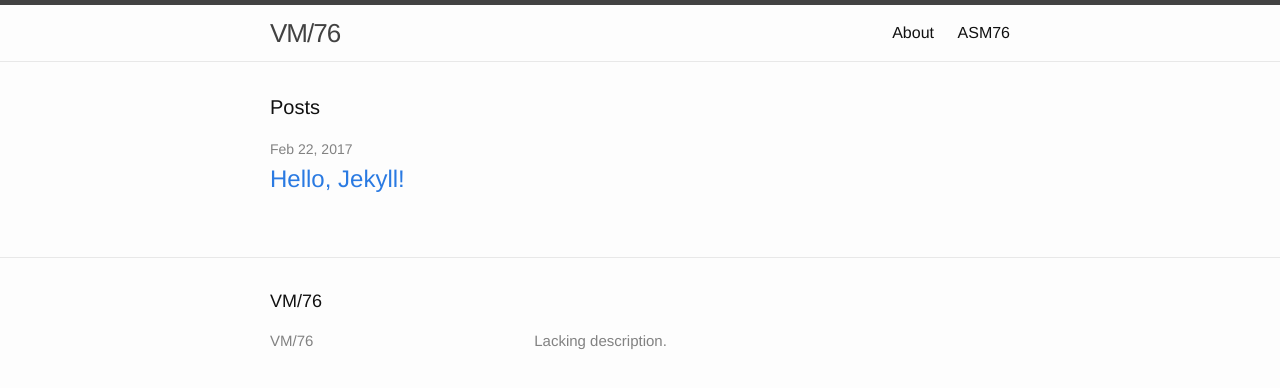
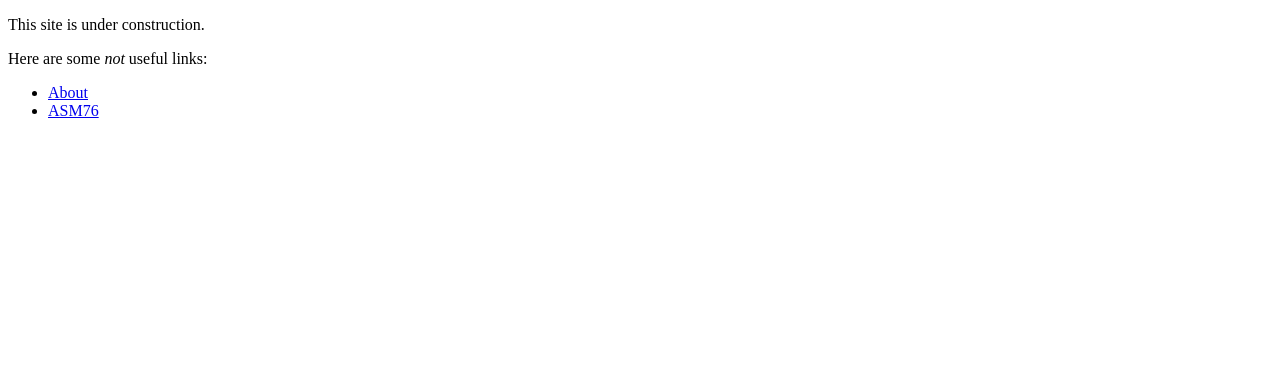
Before and after one commit to IcebergThings/VM-76, a Jekyll site: the page built from index.html, in a window 1280 px wide. Shown: the top 388 px of the page. Built offline with Jekyll 4.4.1, drawn with Linux system fonts in a browser that asks for light colours.

Commit message:
解除主题、其他改变

```diff
--- a/_config.yml
+++ b/_config.yml
@@ -1,23 +1,15 @@
-# Welcome to Jekyll!
-#
-# This config file is meant for settings that affect your whole blog, values
-# which you are expected to set up once and rarely edit after that. If you find
-# yourself editing this file very often, consider using Jekyll's data files
-# feature for the data you need to update frequently.
-#
-# For technical reasons, this file is *NOT* reloaded automatically when you use
-# 'bundle exec jekyll serve'. If you change this file, please restart the server process.
-
-# Site settings
-# These are used to personalize your new site. If you look in the HTML files,
-# you will see them accessed via {{ site.title }}, {{ site.email }}, and so on.
-# You can create any custom variable you would like, and they will be accessible
-# in the templates via {{ site.myvariable }}.
+# site settings
 title: VM/76
 description: >
   Lacking description.
 baseurl: "" # the subpath of your site, e.g. /blog
 url: "" # the base hostname & protocol for your site, e.g. http://example.com
+permalink: /blog/:categories/:title.html
+timezone: Asia/Shanghai
+
+# something extra
+sass:
+  style: compressed
 
 # ‘serve’ command options
 port: 8076
--- a/_layouts/default.html
+++ b/_layouts/default.html
@@ -6,21 +6,15 @@
 		<meta name="viewport" content="width=device-width, initial-scale=1">
 		<title>{% if page.title %}{{ page.title | escape }}{% else %}{{ site.title | escape }}{% endif %}</title>
 		<meta name="description" content="{{ page.excerpt | default: site.description | strip_html | normalize_whitespace | truncate: 160 | escape }}">
-		<link rel="stylesheet" href="{{ "/assets/main.css" | relative_url }}">
-		<link rel="canonical" href="{{ page.url | replace:'index.html','' | absolute_url }}">
+		<link rel="stylesheet" href="{{ "/everything.css" | relative_url }}">
+		<link rel="canonical" href="{{ page.url | replace: "index.html", "" | absolute_url }}">
 	</head>
 	<body>
-		<header class="site-header" role="banner">
-			<div class="wrapper">
-				<a class="site-title" href="{{ "/" | relative_url}}">{{ site.title | escape }}</a>
+		<header>
+			<div class="wrapper"><!--
+				<a class="site-title" href="{{ "/" | relative_url }}">{{ site.title | escape }}</a>
 				<nav class="site-nav">
-					<span class="menu-icon">
-						<svg viewBox="0 0 18 15" width="18px" height="15px">
-							<path fill="#424242" d="M18,1.484c0,0.82-0.665,1.484-1.484,1.484H1.484C0.665,2.969,0,2.304,0,1.484l0,0C0,0.665,0.665,0,1.484,0 h15.031C17.335,0,18,0.665,18,1.484L18,1.484z"/>
-							<path fill="#424242" d="M18,7.516C18,8.335,17.335,9,16.516,9H1.484C0.665,9,0,8.335,0,7.516l0,0c0-0.82,0.665-1.484,1.484-1.484 h15.031C17.335,6.031,18,6.696,18,7.516L18,7.516z"/>
-							<path fill="#424242" d="M18,13.516C18,14.335,17.335,15,16.516,15H1.484C0.665,15,0,14.335,0,13.516l0,0 c0-0.82,0.665-1.484,1.484-1.484h15.031C17.335,12.031,18,12.696,18,13.516L18,13.516z"/>
-						</svg>
-					</span>
+					<span class="menu-icon"></span>
 					<div class="trigger">
 						{% for my_page in site.pages %}
 							{% if my_page.title %}
@@ -29,15 +23,15 @@
 						{% endfor %}
 					</div>
 				</nav>
-			</div>
+			--></div>
 		</header>
-		<main class="page-content" aria-label="Content">
+		<main>
 			<div class="wrapper">
 				{{ content }}
 			</div>
 		</main>
-		<footer class="site-footer">
-			<div class="wrapper">
+		<footer>
+			<div class="wrapper"><!--
 				<h2 class="footer-heading">{{ site.title | escape }}</h2>
 				<div class="footer-col-wrapper">
 					<div class="footer-col footer-col-1">
@@ -58,7 +52,7 @@
 						<p>{{ site.description | escape }}</p>
 					</div>
 				</div>
-			</div>
+			--></div>
 		</footer>
 	</body>
 </html>
--- a/_layouts/page.html
+++ b/_layouts/page.html
@@ -2,10 +2,8 @@
 layout: default
 ---
 
-<article class="post">
-	<header class="post-header">
-		<h1 class="post-title">{{ page.title | escape }}</h1>
-	</header>
+<article>
+	<h1 class="post-title">{{ page.title | escape }}</h1>
 	<div class="post-content">
 		{{ content }}
 	</div>
--- a/_layouts/home.html
+++ b/_layouts/posts.html
@@ -2,8 +2,8 @@
 layout: default
 ---
 
-<div class="home">
-	<h1 class="page-heading">Posts</h1>
+<div>
+	<h1>Posts</h1>
 	{{ content }}
 	<ul class="post-list">
 		{% for post in site.posts %}
--- /dev/null
+++ b/_sass/_base.scss
@@ -0,0 +1,12 @@
+body {
+	margin: 0;
+	padding: 0;
+}
+
+body {
+	font-family: sans-serif;
+	font-size: 12pt;
+	color: #111;
+	background-color: black;
+	font-kerning: normal;
+}
--- a/_sass/minima/_syntax-highlighting.scss
+++ b/_sass/_highlight.scss
@@ -3,7 +3,6 @@
  */
 .highlight {
   background: #fff;
-  @extend %vertical-rhythm;
 
   .highlighter-rouge & {
     background: #eef;
--- a/_sass/minima.scss
+++ /dev/null
@@ -1,43 +0,0 @@
-// Define defaults for each variable.
-
-$base-font-family: "Helvetica Neue", Helvetica, Arial, sans-serif !default;
-$base-font-size:   16px !default;
-$base-font-weight: 400 !default;
-$small-font-size:  $base-font-size * 0.875 !default;
-$base-line-height: 1.5 !default;
-
-$spacing-unit:     30px !default;
-
-$text-color:       #111 !default;
-$background-color: #fdfdfd !default;
-$brand-color:      #2a7ae2 !default;
-
-$grey-color:       #828282 !default;
-$grey-color-light: lighten($grey-color, 40%) !default;
-$grey-color-dark:  darken($grey-color, 25%) !default;
-
-// Width of the content area
-$content-width:    800px !default;
-
-$on-palm:          600px !default;
-$on-laptop:        800px !default;
-
-// Use media queries like this:
-// @include media-query($on-palm) {
-//   .wrapper {
-//     padding-right: $spacing-unit / 2;
-//     padding-left: $spacing-unit / 2;
-//   }
-// }
-@mixin media-query($device) {
-  @media screen and (max-width: $device) {
-    @content;
-  }
-}
-
-// Import partials.
-@import
-  "minima/base",
-  "minima/layout",
-  "minima/syntax-highlighting"
-;
--- a/_sass/minima/_base.scss
+++ /dev/null
@@ -1,198 +0,0 @@
-/**
- * Reset some basic elements
- */
-body, h1, h2, h3, h4, h5, h6,
-p, blockquote, pre, hr,
-dl, dd, ol, ul, figure {
-  margin: 0;
-  padding: 0;
-}
-
-
-
-/**
- * Basic styling
- */
-body {
-  font: $base-font-weight #{$base-font-size}/#{$base-line-height} $base-font-family;
-  color: $text-color;
-  background-color: $background-color;
-  -webkit-text-size-adjust: 100%;
-  -webkit-font-feature-settings: "kern" 1;
-     -moz-font-feature-settings: "kern" 1;
-       -o-font-feature-settings: "kern" 1;
-          font-feature-settings: "kern" 1;
-  font-kerning: normal;
-}
-
-
-
-/**
- * Set `margin-bottom` to maintain vertical rhythm
- */
-h1, h2, h3, h4, h5, h6,
-p, blockquote, pre,
-ul, ol, dl, figure,
-%vertical-rhythm {
-  margin-bottom: $spacing-unit / 2;
-}
-
-
-
-/**
- * Images
- */
-img {
-  max-width: 100%;
-  vertical-align: middle;
-}
-
-
-
-/**
- * Figures
- */
-figure > img {
-  display: block;
-}
-
-figcaption {
-  font-size: $small-font-size;
-}
-
-
-
-/**
- * Lists
- */
-ul, ol {
-  margin-left: $spacing-unit;
-}
-
-li {
-  > ul,
-  > ol {
-    margin-bottom: 0;
-  }
-}
-
-
-
-/**
- * Headings
- */
-h1, h2, h3, h4, h5, h6 {
-  font-weight: $base-font-weight;
-}
-
-
-
-/**
- * Links
- */
-a {
-  color: $brand-color;
-  text-decoration: none;
-
-  &:visited {
-    color: darken($brand-color, 15%);
-  }
-
-  &:hover {
-    color: $text-color;
-    text-decoration: underline;
-  }
-}
-
-
-
-/**
- * Blockquotes
- */
-blockquote {
-  color: $grey-color;
-  border-left: 4px solid $grey-color-light;
-  padding-left: $spacing-unit / 2;
-  font-size: 18px;
-  letter-spacing: -1px;
-  font-style: italic;
-
-  > :last-child {
-    margin-bottom: 0;
-  }
-}
-
-
-
-/**
- * Code formatting
- */
-pre,
-code {
-  font-size: 15px;
-  border: 1px solid $grey-color-light;
-  border-radius: 3px;
-  background-color: #eef;
-}
-
-code {
-  padding: 1px 5px;
-}
-
-pre {
-  padding: 8px 12px;
-  overflow-x: auto;
-
-  > code {
-    border: 0;
-    padding-right: 0;
-    padding-left: 0;
-  }
-}
-
-
-
-/**
- * Wrapper
- */
-.wrapper {
-  max-width: -webkit-calc(#{$content-width} - (#{$spacing-unit} * 2));
-  max-width:         calc(#{$content-width} - (#{$spacing-unit} * 2));
-  margin-right: auto;
-  margin-left: auto;
-  padding-right: $spacing-unit;
-  padding-left: $spacing-unit;
-  @extend %clearfix;
-
-  @include media-query($on-laptop) {
-    max-width: -webkit-calc(#{$content-width} - (#{$spacing-unit}));
-    max-width:         calc(#{$content-width} - (#{$spacing-unit}));
-    padding-right: $spacing-unit / 2;
-    padding-left: $spacing-unit / 2;
-  }
-}
-
-
-
-/**
- * Clearfix
- */
-%clearfix:after {
-  content: "";
-  display: table;
-  clear: both;
-}
-
-
-
-/**
- * Icons
- */
-.icon > svg {
-  display: inline-block;
-  vertical-align: middle;
-
-  path {
-    fill: $grey-color;
-  }
-}
--- a/_sass/minima/_layout.scss
+++ /dev/null
@@ -1,237 +0,0 @@
-/**
- * Site header
- */
-.site-header {
-  border-top: 5px solid $grey-color-dark;
-  border-bottom: 1px solid $grey-color-light;
-  min-height: 56px;
-
-  // Positioning context for the mobile navigation icon
-  position: relative;
-}
-
-.site-title {
-  font-size: 26px;
-  font-weight: 300;
-  line-height: 56px;
-  letter-spacing: -1px;
-  margin-bottom: 0;
-  float: left;
-
-  &,
-  &:visited {
-    color: $grey-color-dark;
-  }
-}
-
-.site-nav {
-  float: right;
-  line-height: 56px;
-
-  .menu-icon {
-    display: none;
-  }
-
-  .page-link {
-    color: $text-color;
-    line-height: $base-line-height;
-
-    // Gaps between nav items, but not on the last one
-    &:not(:last-child) {
-      margin-right: 20px;
-    }
-  }
-
-  @include media-query($on-palm) {
-    position: absolute;
-    top: 9px;
-    right: $spacing-unit / 2;
-    background-color: $background-color;
-    border: 1px solid $grey-color-light;
-    border-radius: 5px;
-    text-align: right;
-
-    .menu-icon {
-      display: block;
-      float: right;
-      width: 36px;
-      height: 26px;
-      line-height: 0;
-      padding-top: 10px;
-      text-align: center;
-
-      > svg path {
-        fill: $grey-color-dark;
-      }
-    }
-
-    .trigger {
-      clear: both;
-      display: none;
-    }
-
-    &:hover .trigger {
-      display: block;
-      padding-bottom: 5px;
-    }
-
-    .page-link {
-      display: block;
-      padding: 5px 10px;
-
-      &:not(:last-child) {
-        margin-right: 0;
-      }
-      margin-left: 20px;
-    }
-  }
-}
-
-
-
-/**
- * Site footer
- */
-.site-footer {
-  border-top: 1px solid $grey-color-light;
-  padding: $spacing-unit 0;
-}
-
-.footer-heading {
-  font-size: 18px;
-  margin-bottom: $spacing-unit / 2;
-}
-
-.contact-list,
-.social-media-list {
-  list-style: none;
-  margin-left: 0;
-}
-
-.footer-col-wrapper {
-  font-size: 15px;
-  color: $grey-color;
-  margin-left: -$spacing-unit / 2;
-  @extend %clearfix;
-}
-
-.footer-col {
-  float: left;
-  margin-bottom: $spacing-unit / 2;
-  padding-left: $spacing-unit / 2;
-}
-
-.footer-col-1 {
-  width: -webkit-calc(35% - (#{$spacing-unit} / 2));
-  width:         calc(35% - (#{$spacing-unit} / 2));
-}
-
-.footer-col-2 {
-  width: -webkit-calc(20% - (#{$spacing-unit} / 2));
-  width:         calc(20% - (#{$spacing-unit} / 2));
-}
-
-.footer-col-3 {
-  width: -webkit-calc(45% - (#{$spacing-unit} / 2));
-  width:         calc(45% - (#{$spacing-unit} / 2));
-}
-
-@include media-query($on-laptop) {
-  .footer-col-1,
-  .footer-col-2 {
-    width: -webkit-calc(50% - (#{$spacing-unit} / 2));
-    width:         calc(50% - (#{$spacing-unit} / 2));
-  }
-
-  .footer-col-3 {
-    width: -webkit-calc(100% - (#{$spacing-unit} / 2));
-    width:         calc(100% - (#{$spacing-unit} / 2));
-  }
-}
-
-@include media-query($on-palm) {
-  .footer-col {
-    float: none;
-    width: -webkit-calc(100% - (#{$spacing-unit} / 2));
-    width:         calc(100% - (#{$spacing-unit} / 2));
-  }
-}
-
-
-
-/**
- * Page content
- */
-.page-content {
-  padding: $spacing-unit 0;
-}
-
-.page-heading {
-  font-size: 20px;
-}
-
-.post-list {
-  margin-left: 0;
-  list-style: none;
-
-  > li {
-    margin-bottom: $spacing-unit;
-  }
-}
-
-.post-meta {
-  font-size: $small-font-size;
-  color: $grey-color;
-}
-
-.post-link {
-  display: block;
-  font-size: 24px;
-}
-
-
-
-/**
- * Posts
- */
-.post-header {
-  margin-bottom: $spacing-unit;
-}
-
-.post-title {
-  font-size: 42px;
-  letter-spacing: -1px;
-  line-height: 1;
-
-  @include media-query($on-laptop) {
-    font-size: 36px;
-  }
-}
-
-.post-content {
-  margin-bottom: $spacing-unit;
-
-  h2 {
-    font-size: 32px;
-
-    @include media-query($on-laptop) {
-      font-size: 28px;
-    }
-  }
-
-  h3 {
-    font-size: 26px;
-
-    @include media-query($on-laptop) {
-      font-size: 22px;
-    }
-  }
-
-  h4 {
-    font-size: 20px;
-
-    @include media-query($on-laptop) {
-      font-size: 18px;
-    }
-  }
-}
--- a/assets/main.scss
+++ /dev/null
@@ -1,39 +0,0 @@
----
-# Only the main Sass file needs front matter (the dashes are enough)
----
-@charset "utf-8";
-
-// Our variables
-$base-font-family: "Helvetica Neue", Helvetica, Arial, sans-serif;
-$base-font-size:   16px;
-$base-font-weight: 400;
-$small-font-size:  $base-font-size * 0.875;
-$base-line-height: 1.5;
-
-$spacing-unit:     30px;
-
-$text-color:       #111;
-$background-color: #fdfdfd;
-$brand-color:      #2a7ae2;
-
-$grey-color:       #828282;
-$grey-color-light: lighten($grey-color, 40%);
-$grey-color-dark:  darken($grey-color, 25%);
-
-// Width of the content area
-$content-width:    800px;
-
-$on-palm:          600px;
-$on-laptop:        800px;
-
-// Minima also includes a mixin for defining media queries.
-// Use media queries like this:
-// @include media-query($on-palm) {
-//     .wrapper {
-//         padding-right: $spacing-unit / 2;
-//         padding-left: $spacing-unit / 2;
-//     }
-// }
-
-// Import partials from the `minima` theme.
-@import "minima";
--- /dev/null
+++ b/everything.scss
@@ -0,0 +1,5 @@
+---
+---
+
+@charset "utf-8";
+@import "highlight";
--- /dev/null
+++ b/index.html
@@ -0,0 +1,13 @@
+---
+layout: default
+---
+
+<p>This site is under construction.</p>
+<p>Here are some <em>not</em> useful links:</p>
+<ul>
+	{% for page in site.pages %}
+		{% if page.title %}
+			<li><a href="{{ page.url | relative_url }}">{{ page.title | escape }}</a></li>
+		{% endif %}
+	{% endfor %}
+</ul>
```
Also changed, not shown: _layouts/post.html (+9 -4 lines), index.md (deleted, +0 -3 lines), 1 other file.
